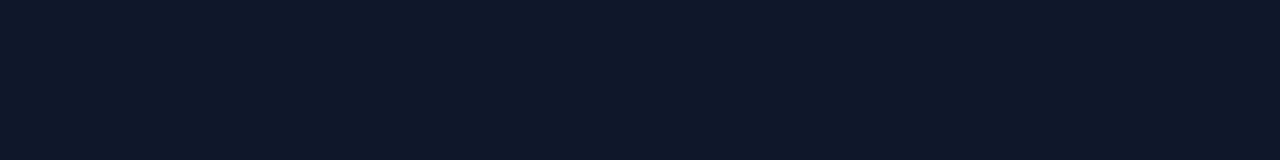
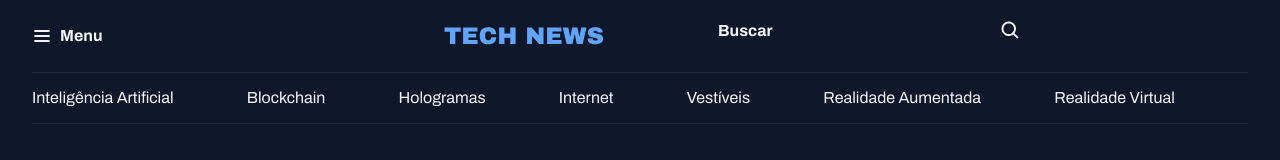
Before and after one commit to marcoscmoreira/portal-de-noticias, a plain HTML site: page index.html in a window 1280 px wide. Drawn offline with Linux system fonts and the light colour scheme.

Commit message:
criando header da aplicaçao

```diff
--- a/index.html
+++ b/index.html
@@ -15,6 +15,32 @@
 
 <body>
 
+    <header class="container">
+        <nav id="primary" class="grid grid-flow-col">
+            <div>
+                <img src="/assets/icons/List.svg" alt="Ícone de menu">
+                <strong>Menu</strong>
+            </div>
+
+            <div>
+                <img src="/assets/Logo.svg" alt="TechNews logo">
+            </div>
+
+            <strong>Buscar</strong>
+            <img src="/assets/icons/MagnifyingGlass.svg" alt="Ícone de busca">
+        </nav>
+
+        <nav id="secondary" class="grid grid-flow-col">
+            <a href="#">Inteligência Artificial</a>
+            <a href="#">Blockchain</a>
+            <a href="#">Hologramas</a>
+            <a href="#">Internet</a>
+            <a href="#">Vestíveis</a>
+            <a href="#">Realidade Aumentada</a>
+            <a href="#">Realidade  Virtual</a>
+        </nav>
+    </header>
+
 
 
 
--- a/styles/global.css
+++ b/styles/global.css
@@ -41,3 +41,18 @@ a:hover {
 h1, h2, h3 {
     font: inherit;
 }
+
+.container {
+    max-width: 1280px;
+    padding-inline: 32px;
+    margin-inline: auto;
+}
+
+/* utility-first */
+.grid {
+    display: grid;
+}
+
+.grid-flow-col {
+    grid-auto-flow: column;
+}
--- /dev/null
+++ b/styles/header.css
@@ -0,0 +1,25 @@
+#primary {
+    padding-block: 20px;
+
+    div {
+        display: flex;
+        align-items: center;
+        gap: 8px;
+    }
+
+    /* nesting css */
+    div:nth-child(2){
+        margin-inline: auto;
+    }
+
+    div:nth-child(3) {
+        justify-self: end;
+    }
+
+}
+
+#secondary {
+    padding-block: 14px;
+    border: solid 1px var(--stroke-color);
+    border-inline: none;
+}
--- a/styles/index.css
+++ b/styles/index.css
@@ -1 +1,2 @@
 @import url(global.css);
+@import url(header.css);
```
